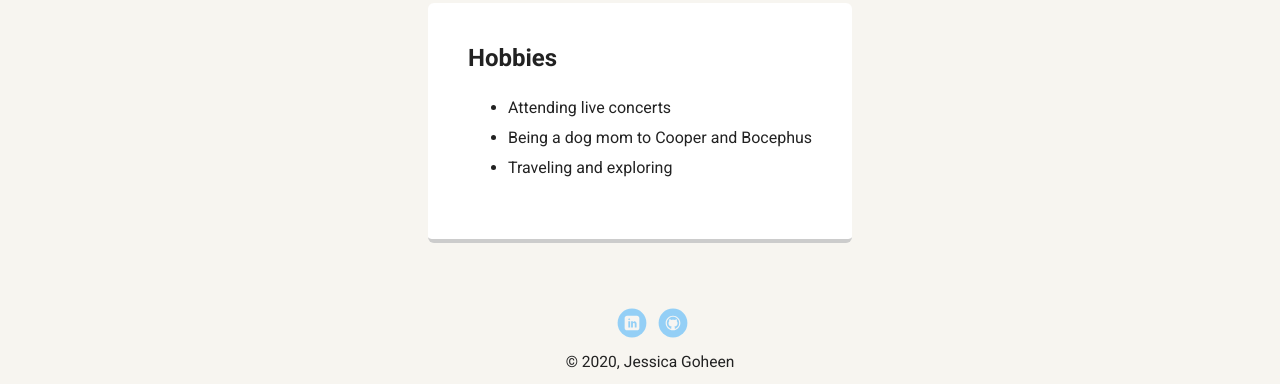
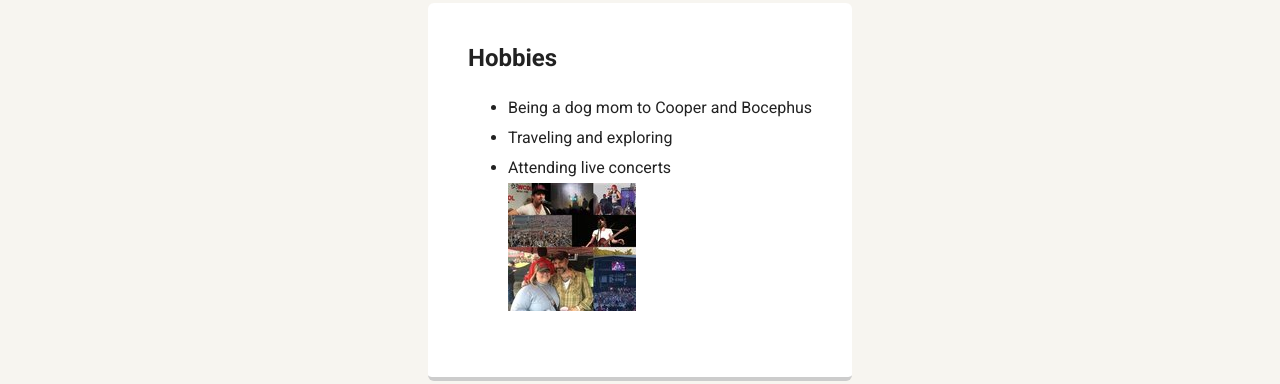
Before and after one commit to jgoheen07/Project-1, a plain HTML site: page portfolio_update_v1/hobbies.html in a window 1280 px wide. Shown: the part 492-876 px from the top of the page. Drawn offline with Linux system fonts and the light colour scheme; a web font is replaced by a local one.

Commit message:
Tweaks to Hobbies page

```diff
--- a/portfolio_update_v1/hobbies.html
+++ b/portfolio_update_v1/hobbies.html
@@ -29,9 +29,10 @@
       <div class="card">
         <h2>Hobbies</h2>
         <ul>
-            <li>Attending live concerts</li>
             <li>Being a dog mom to Cooper and Bocephus</li>
             <li>Traveling and exploring</li>
+            <li>Attending live concerts</li>
+            <img src="images/concerts.jpg" alt="Concerts">
         </ul>
       </div>
 
```
Also changed, not shown: portfolio_update_v1/images/concerts.jpg (added), portfolio_update_v1/images/fam.jpg (deleted), portfolio_update_v1/images/portland.jpg (deleted).
